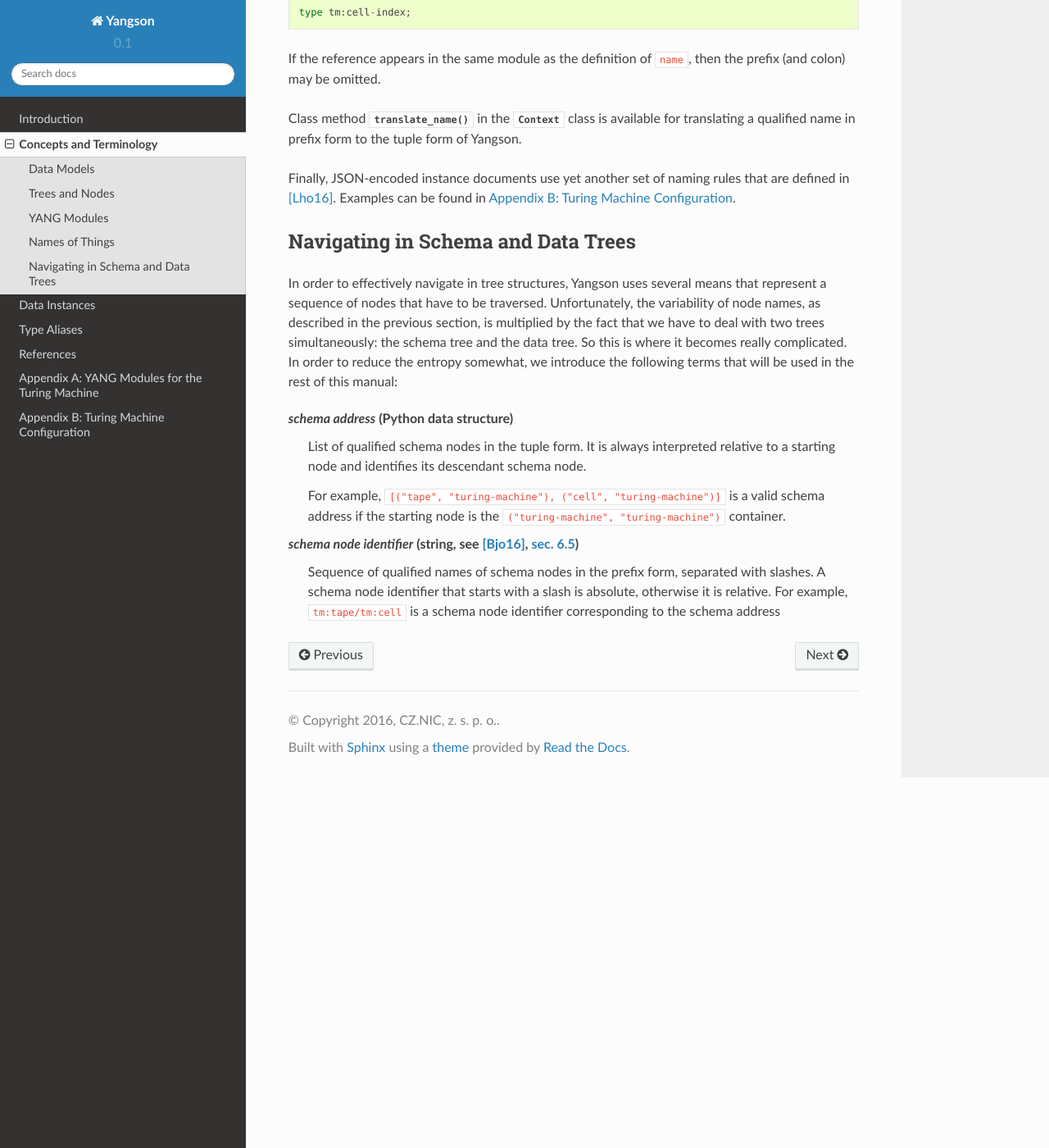
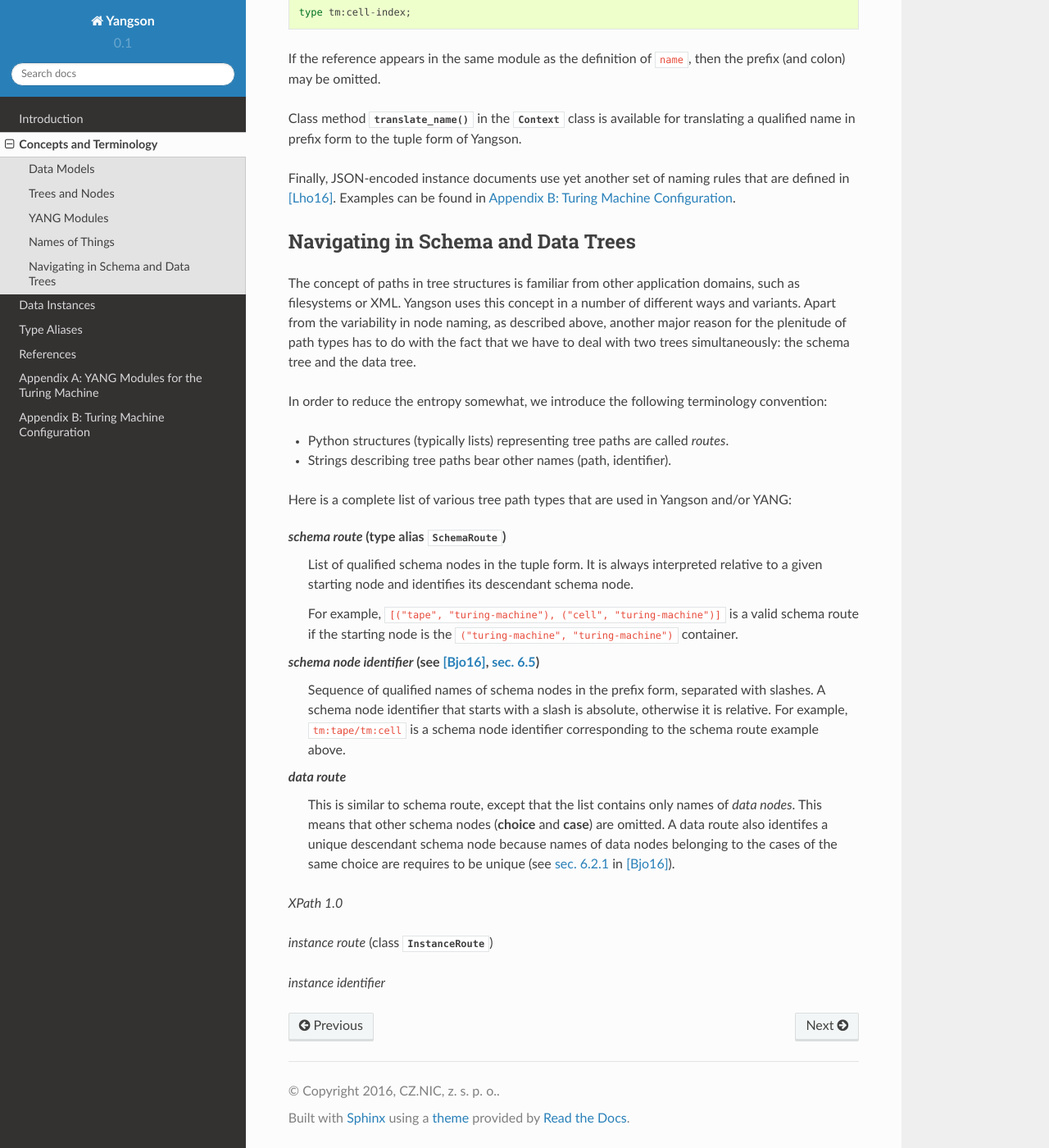
Before and after one commit to CZ-NIC/yangson, a Sphinx documentation site: the page built from docs/concepts-terms.rst, in a window 1280 px wide and 1400 px high, scrolled down 3166 px. Shown: the whole window at 82% size. Built offline with Sphinx 7.4.7 and the Read the Docs theme 2.0.0, drawn with Linux system fonts in a browser that asks for light colours.

Commit message:
More documentation.

```diff
--- a/docs/concepts-terms.rst
+++ b/docs/concepts-terms.rst
@@ -96,14 +96,32 @@ Finally, JSON-encoded instance documents use yet another set of naming rules tha
 Navigating in Schema and Data Trees
 ***********************************
 
-In order to effectively navigate in tree structures, Yangson uses several means that represent a sequence of nodes that have to be traversed. Unfortunately, the variability of node names, as described in the previous section, is multiplied by the fact that we have to deal with two trees simultaneously: the schema tree and the data tree. So this is where it becomes really complicated. In order to reduce the entropy somewhat, we introduce the following terms that will be used in the rest of this manual:
+The concept of paths in tree structures is familiar from other application domains, such as filesystems or XML. Yangson uses this concept in a number of different ways and variants. Apart from the variability in node naming, as described above, another major reason for the plenitude of path types has to do with the fact that we have to deal with two trees simultaneously: the schema tree and the data tree.
 
-*schema address* (Python data structure)
-  List of qualified schema nodes in the tuple form. It is always interpreted relative to a starting node and identifies its descendant schema node.
+In order to reduce the entropy somewhat, we introduce the following terminology convention:
 
-  For example, ``[("tape", "turing-machine"), ("cell", "turing-machine")]`` is a valid schema address if the starting node is the ``("turing-machine", "turing-machine")`` container.
+* Python structures (typically lists) representing tree paths are called *routes*.
 
-*schema node identifier* (string, see [Bjo16]_, `sec. 6.5`_)
-  Sequence of qualified names of schema nodes in the prefix form, separated with slashes. A schema node identifier that starts with a slash is absolute, otherwise it is relative. For example, ``tm:tape/tm:cell`` is a schema node identifier corresponding to the schema address
+* Strings describing tree paths bear other names (path, identifier).
 
+Here is a complete list of various tree path types that are used in Yangson and/or YANG:
+
+*schema route* (type alias :const:`SchemaRoute`)
+  List of qualified schema nodes in the tuple form. It is always interpreted relative to a given starting node and identifies its descendant schema node.
+
+  For example, ``[("tape", "turing-machine"), ("cell", "turing-machine")]`` is a valid schema route if the starting node is the ``("turing-machine", "turing-machine")`` container.
+
+*schema node identifier* (see [Bjo16]_, `sec. 6.5`_)
+  Sequence of qualified names of schema nodes in the prefix form, separated with slashes. A schema node identifier that starts with a slash is absolute, otherwise it is relative. For example, ``tm:tape/tm:cell`` is a schema node identifier corresponding to the schema route example above.
+
+*data route*
+  This is similar to schema route, except that the list contains only names of *data nodes*. This means that other schema nodes (**choice** and **case**) are omitted. A data route also identifes a unique descendant schema node because names of data nodes belonging to the cases of the same choice are requires to be unique (see `sec. 6.2.1`_ in [Bjo16]_).
+
+*XPath 1.0*
+
+*instance route* (class :class:`InstanceRoute`)
+
+*instance identifier*
+
+.. _sec. 6.2.1: https://tools.ietf.org/html/draft-ietf-netmod-rfc6020bis-11#section-6.2.1
 .. _sec. 6.5: https://tools.ietf.org/html/draft-ietf-netmod-rfc6020bis-11#section-6.5
```
